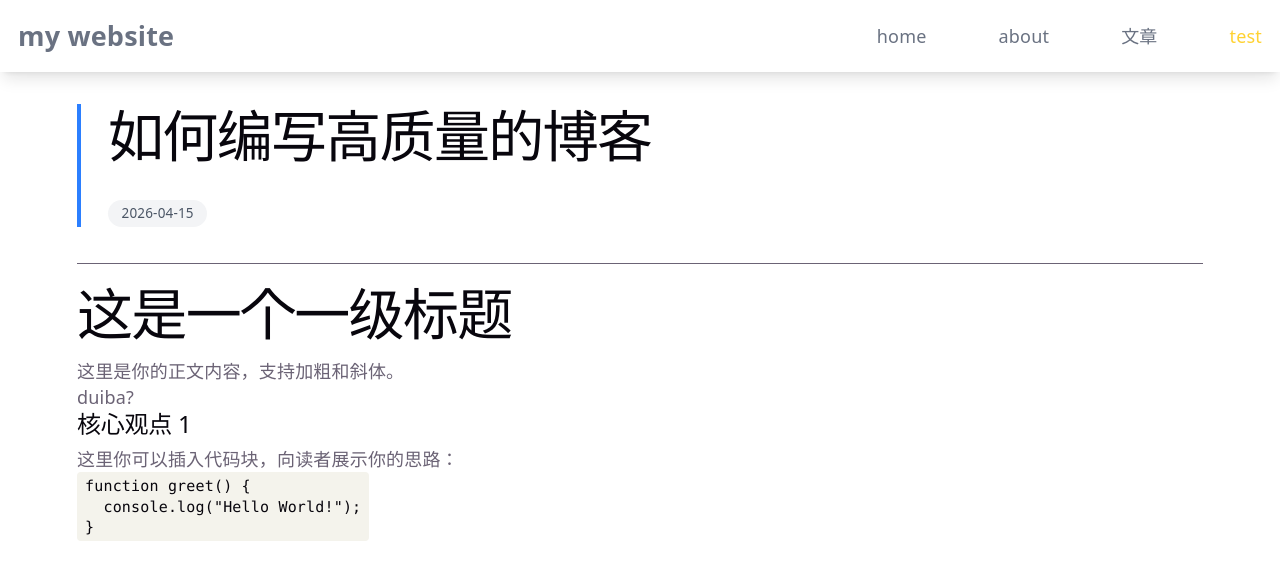
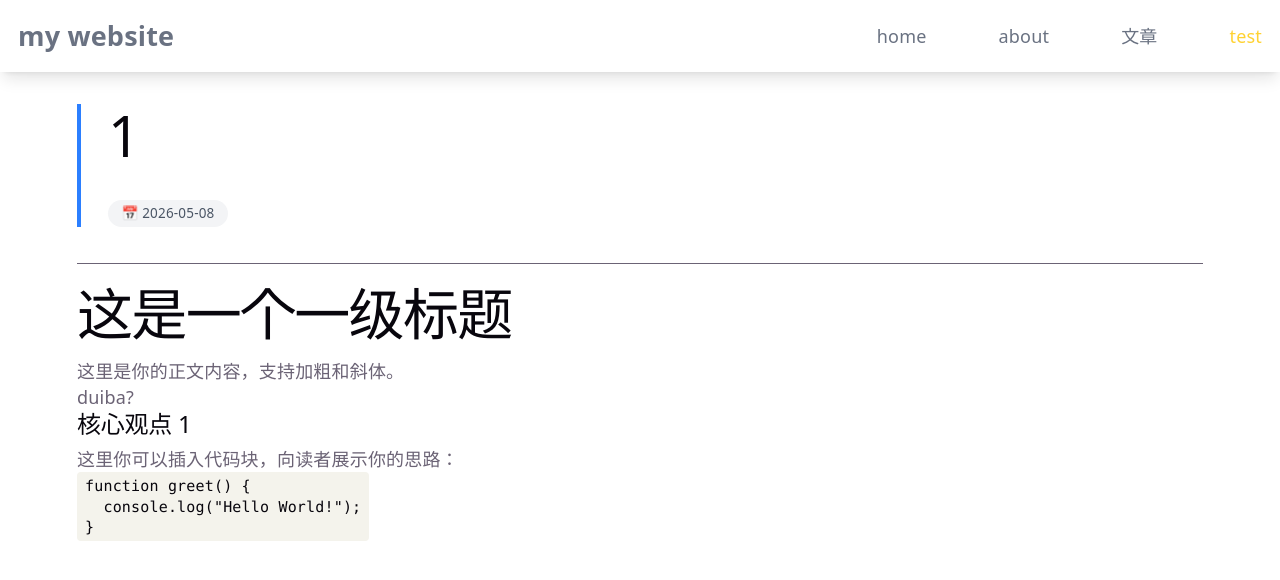
Before and after one commit to OMGUYISGAY111/blog-vue, a Vue app: page /#/article/1 in a window 1280 px wide. Shown: the top 580 px of the page. Built offline with nearby package versions, Linux system fonts and the light colour scheme.

Commit message:
could work wtf

```diff
--- a/package.json
+++ b/package.json
@@ -4,8 +4,9 @@
   "version": "0.0.0",
   "type": "module",
   "scripts": {
-    "dev": "vite",
-    "build": "vue-tsc -b && vite build",
+    "gen": "node ./src/backend/api/readMD.js",
+    "dev": "npm run gen && vite",
+    "build": "npm run gen && vite build",
     "preview": "vite preview"
   },
   "dependencies": {
--- a/public/docs/1.md
+++ b/public/docs/1.md
@@ -1,8 +1,3 @@
----
-title: 如何编写高质量的博客
-date: 2026-04-15
-tags: [Markdown, 编程, 写作]
----
 
 # 这是一个一级标题
 
--- a/public/docs/2.md
+++ b/public/docs/2.md
@@ -1,8 +1,3 @@
----
-title: 如何草
-date: 2026-04-15
-tags: [Markdown, 编程, 写作]
----
 
 # hello world
 妈的难以想象我现在才会用md写东西，代码一点不会全是ai，我真是计算机的吗卧槽
--- a/public/docs/3.md
+++ b/public/docs/3.md
@@ -1,8 +1,3 @@
----
-title: 真正的hello world?
-date: 2026-04-16
-tags: [Markdown, 编程, 写作]
----
 
 在对ai一阵输出后弄了个完全不如找个框架部署的博客，心情有点复杂
 目前这方案属于是自嗨，没法让别人看见（我觉得也没人看）
--- a/public/docs/4.md
+++ b/public/docs/4.md
@@ -1,7 +1,2 @@
----
-title: 真正的hello world?2
-date: 2026-04-16
-tags: [Markdown, 编程, 写作]
----
 
 testLOL
--- a/src/assets/blogList.json
+++ b/src/assets/blogList.json
@@ -1,32 +1,32 @@
 [
+  {
+    "id": "4",
+    "title": "4",
+    "date": "2026-05-08",
+    "rawDate": "2026-05-08T09:39:18.863Z"
+  },
+  {
+    "id": "3",
+    "title": "3",
+    "date": "2026-05-08",
+    "rawDate": "2026-05-08T09:39:10.841Z"
+  },
+  {
+    "id": "2",
+    "title": "2",
+    "date": "2026-05-08",
+    "rawDate": "2026-05-08T09:39:03.388Z"
+  },
+  {
+    "id": "1",
+    "title": "1",
+    "date": "2026-05-08",
+    "rawDate": "2026-05-08T09:38:45.993Z"
+  },
   {
     "id": "TheDevil",
     "title": "TheDevil",
     "date": "2026-05-08",
     "rawDate": "2026-05-08T08:35:55.710Z"
-  },
-  {
-    "id": "4",
-    "title": "4",
-    "date": "2026-04-27",
-    "rawDate": "2026-04-27T06:27:54.488Z"
-  },
-  {
-    "id": "3",
-    "title": "3",
-    "date": "2026-04-15",
-    "rawDate": "2026-04-15T15:57:56.995Z"
-  },
-  {
-    "id": "1",
-    "title": "1",
-    "date": "2026-04-15",
-    "rawDate": "2026-04-15T15:49:45.825Z"
-  },
-  {
-    "id": "2",
-    "title": "2",
-    "date": "2026-04-15",
-    "rawDate": "2026-04-15T09:25:48.545Z"
   }
 ]
--- a/src/components/mainframe/article/article.vue
+++ b/src/components/mainframe/article/article.vue
@@ -1,29 +1,45 @@
 <template>
   <div class="article-container break-all">
-    <MarkdownRender :content="articleContent" />
+    <!-- 只有当内容加载完成后才渲染，避免子组件解析空字符串 -->
+    <MarkdownRender v-if="articleContent" :content="articleContent" />
+    <div v-else class="text-center py-20 text-gray-400">正在加载文章...</div>
   </div>
 </template>
 
 <script setup lang="ts">
-import { ref, watchEffect } from 'vue';
+import { ref, watch } from 'vue';
 import { useRoute } from 'vue-router';
 import MarkdownRender from './comp/MarkdownRender.vue';
 
 const route = useRoute();
 const articleContent = ref('');
 
-// 批量导入所有 md 文件 (根据你的实际路径调整)
-const modules = import.meta.glob('../../../docs/*.md', { query: '?raw', import: 'default' });
+// 定义获取文章的函数
+const fetchArticle = async (id: string) => {
+  try {
+    const baseUrl = import.meta.env.BASE_URL;
+    // 直接从 public/docs/ 获取
+    const response = await fetch(`${baseUrl}docs/${id}.md`);
 
-watchEffect(async () => {
-  const id = route.params.id as string;
-  // 根据 URL 的 id 找到对应的文件
-  const loader = modules[`../../../docs/${id}.md`];
+    if (response.ok) {
+      articleContent.value = await response.text();
+    } else {
+      articleContent.value = '# 404 \n 文章未找到';
+    }
+  } catch (e) {
+    articleContent.value = '# Error \n 无法加载文章内容';
+    console.error(e);
+  }
+};
 
-  if (loader) {
-    articleContent.value = await loader() as string;
-  } else {
-    articleContent.value = '# 文章未找到';
-  }
-});
+// 监听路由参数 id 的变化 (比如从文章 A 跳转到文章 B)
+watch(
+  () => route.params.id,
+  (newId) => {
+    if (newId) {
+      fetchArticle(newId as string);
+    }
+  },
+  { immediate: true } // 立即执行一次，确保首屏进入时加载
+);
 </script>
--- a/src/components/mainframe/article/comp/MarkdownRender.vue
+++ b/src/components/mainframe/article/comp/MarkdownRender.vue
@@ -1,10 +1,50 @@
+<script setup lang="ts">
+import { ref, onMounted, computed } from 'vue';
+import { useRoute } from 'vue-router';
+import MarkdownIt from 'markdown-it';
+// 1. 引入你生成的 JSON
+import blogList from '@/assets/blogList.json';
+
+const route = useRoute();
+const rawContent = ref('');
+const md = new MarkdownIt({ html: true, linkify: true, breaks: true });
+
+// 2. 根据路由 ID 找到对应的文章元数据
+const postMeta = computed(() => {
+  return blogList.find(item => item.id === route.params.id) || { title: '未知标题', date: '未知日期' };
+});
+
+onMounted(async () => {
+  try {
+    const baseUrl = import.meta.env.BASE_URL;
+    const response = await fetch(`${baseUrl}docs/${route.params.id}.md`);
+
+    if (response.ok) {
+      const text = await response.text();
+      // 3. 去掉正则解析 meta 的部分，直接过滤掉 MD 顶部的 --- 区域（如果还有的话）
+      rawContent.value = text;
+    }
+  } catch (e) {
+    console.error("加载失败", e);
+  }
+});
+
+// 4. 只负责渲染正文 HTML
+const renderedHtml = computed(() => {
+  return md.render(rawContent.value);
+});
+</script>
+
 <template>
   <div class="prose max-w-none text-left">
     <header class="mb-8 border-l-4 border-blue-500 pl-6">
-      <h1 class="text-4xl font-extrabold tracking-tight text-gray-900">{{ meta.title }}</h1>
+      <!-- 5. 直接使用从 JSON 里找出来的标题和日期 -->
+      <h1 class="text-4xl font-extrabold tracking-tight text-gray-900">
+        {{ postMeta.title }}
+      </h1>
       <div class="inline-flex items-center px-3 py-1 bg-gray-100 rounded-full text-xs font-medium text-gray-600">
-  {{ meta.date }}
-</div>
+        📅 {{ postMeta.date }}
+      </div>
     </header>
 
     <hr class="my-8" />
@@ -12,57 +52,3 @@
     <div v-html="renderedHtml"></div>
   </div>
 </template>
-
-<script setup lang="ts">
-import { ref, onMounted, computed, reactive } from 'vue';
-import { useRoute } from 'vue-router';
-import MarkdownIt from 'markdown-it';
-
-const route = useRoute();
-const rawContent = ref('');
-const md = new MarkdownIt({ html: true, linkify: true, breaks: true });
-
-const meta = reactive<Record<string, string>>({
-  title: '',
-  date: ''
-});
-
-onMounted(async () => {
-  try {
-    // 自动拼接 base 路径，例如变成 /blog-vue/docs/4.md
-    const baseUrl = import.meta.env.BASE_URL;
-    const response = await fetch(`${baseUrl}docs/${route.params.id}.md`);
-
-    if (response.ok) {
-      rawContent.value = await response.text();
-    } else {
-      console.error("文件不存在");
-    }
-  } catch (e) {
-    console.error("加载失败", e);
-  }
-});
-
-const renderedHtml = computed(() => {
-  if (!rawContent.value) return '';
-
-  // 改进你的正则：兼容不同操作系统的换行符 \r\n
-  const metaRegex = /^---\s*[\r\n]+([\s\S]*?)[\r\n]+---\s*[\r\n]+([\s\S]*)$/;
-  const match = rawContent.value.match(metaRegex);
-
-  if (match) {
-    const metaString = match[1];
-    const markdownContent = match[2];
-
-    // 解析元数据
-    metaString.split('\n').forEach(line => {
-      const [key, ...val] = line.split(':');
-      if (key && val.length > 0) meta[key.trim()] = val.join(':').trim();
-    });
-
-    return md.render(markdownContent);
-  }
-
-  return md.render(rawContent.value);
-});
-</script>
```
